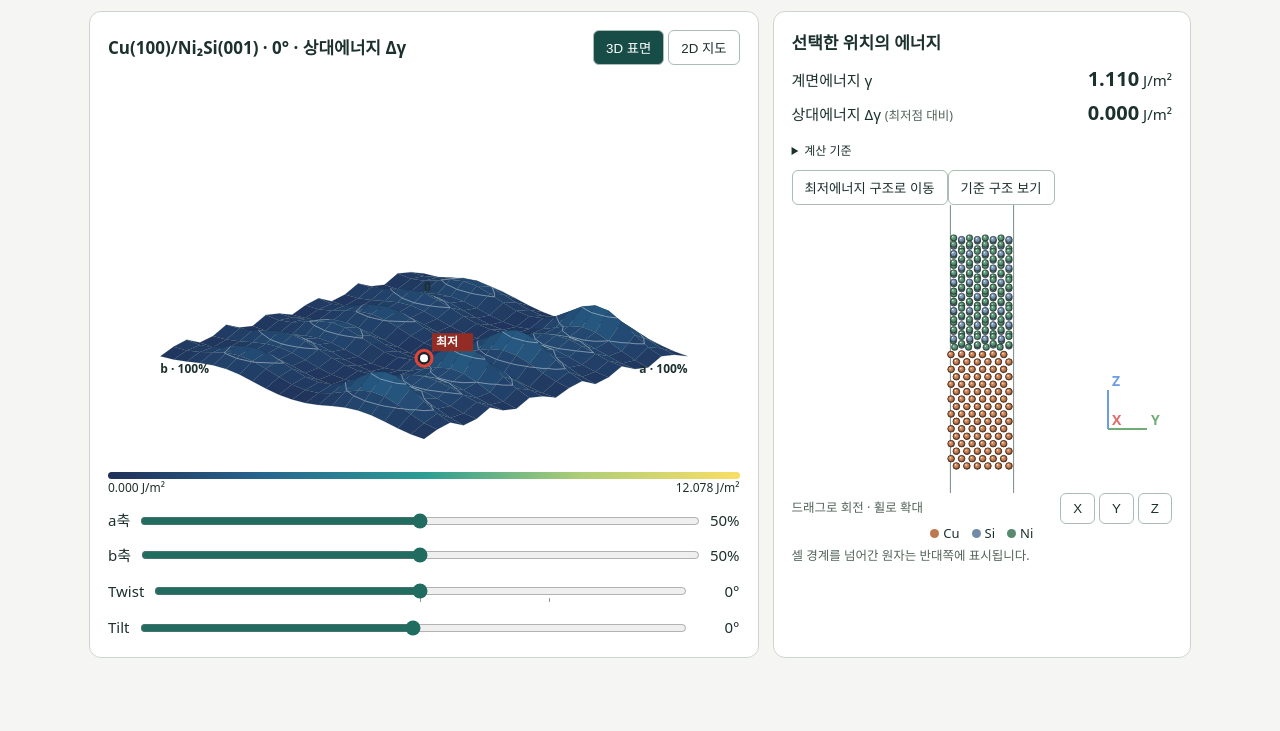
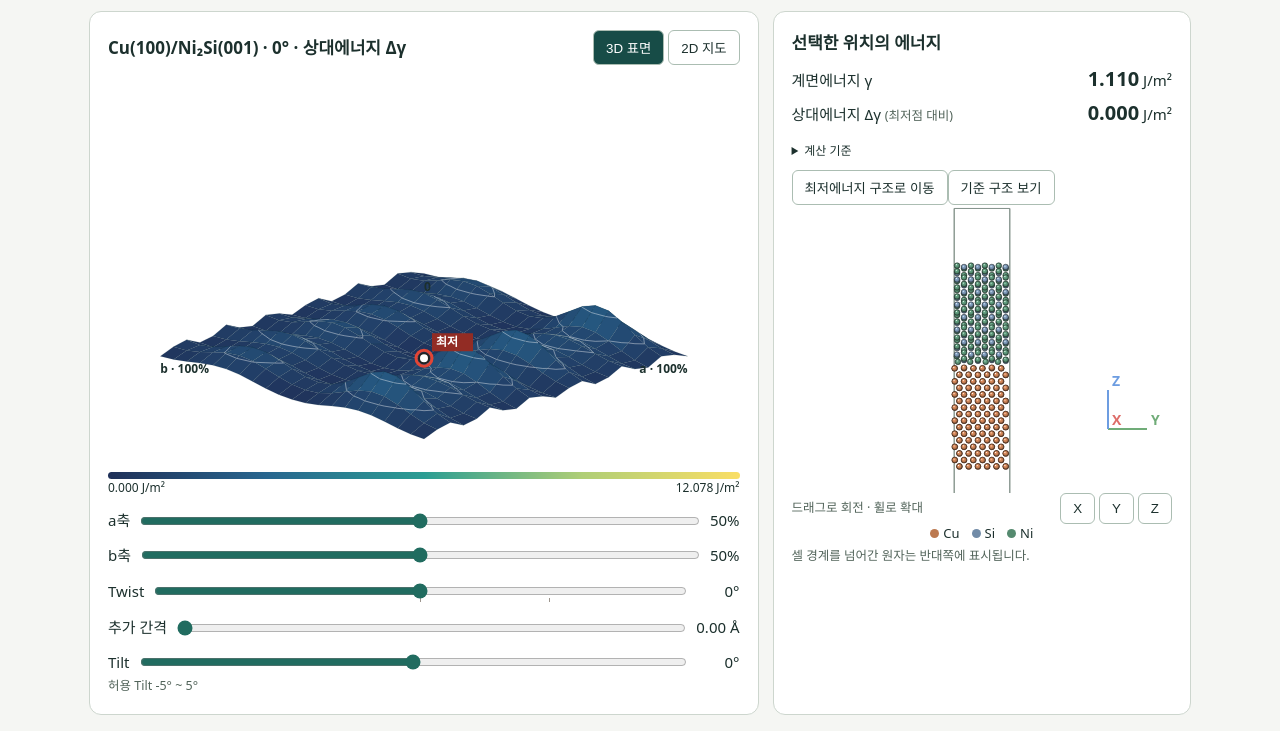
Before and after one commit to hexagonrose/interface-platform-db, a plain HTML site: page twist.html in a window 1280 px wide. Shown: the part 179-910 px from the top of the page. Before the commit the page ends 853 px from the top, so only its background shows below. Drawn offline with Linux system fonts and the light colour scheme.

Commit message:
Limit Cu/Ni2Si tilt by registry and interfacial clearance

```diff
--- a/twist.html
+++ b/twist.html
@@ -21,7 +21,7 @@ main>p{display:grid}main>p span{grid-area:1/1}.candidate-size{visibility:hidden}
  }catch{}
 }
 </script><header><a href="./index.html">← Interface DB</a></header><main><h1>Cu/G-phase 계면 미끄럼</h1><p>3D 표면은 드래그로 회전하고, 점을 누르면 해당 위치의 원자 배열을 볼 수 있습니다.</p>
-<div class="grid"><section><div class="bar"><h2>강체 이동 에너지 표면</h2><div><button id="relief" aria-pressed="true">3D 표면</button> <button id="map" aria-pressed="false">2D 지도</button></div></div><div class="twist-map"><canvas id="pes" aria-label="두 면내 방향의 계면에너지 표면"></canvas><span>이 각도의 PES 미계산</span></div><div class="scale" id="scale"></div><div class="legend"><span id="low"></span><span id="high"></span></div><label>a축 <input id="u" type="range" min="0" max="20" value="10"><output id="ua"></output></label><label>b축 <input id="v" type="range" min="0" max="20" value="10"><output id="vb"></output></label><label>Twist <input id="twist-angle" type="range" min="-90" max="90" step="5" list="calculated-angles" aria-label="Twist 각도"><output id="twist-value"></output></label><datalist id="calculated-angles"><option value="0"></option><option value="45"></option></datalist><label>Tilt <input id="tilt-angle" type="range" min="-90" max="90" step="5" value="0" aria-label="Cu a축 Tilt 각도"><output id="tilt-value">0°</output></label></section>
+<div class="grid"><section><div class="bar"><h2>강체 이동 에너지 표면</h2><div><button id="relief" aria-pressed="true">3D 표면</button> <button id="map" aria-pressed="false">2D 지도</button></div></div><div class="twist-map"><canvas id="pes" aria-label="두 면내 방향의 계면에너지 표면"></canvas><span>이 조건의 PES 미계산</span></div><div class="scale" id="scale"></div><div class="legend"><span id="low"></span><span id="high"></span></div><label>a축 <input id="u" type="range" min="0" max="20" value="10"><output id="ua"></output></label><label>b축 <input id="v" type="range" min="0" max="20" value="10"><output id="vb"></output></label><label>Twist <input id="twist-angle" type="range" min="-90" max="90" step="5" list="calculated-angles" aria-label="Twist 각도"><output id="twist-value"></output></label><datalist id="calculated-angles"><option value="0"></option><option value="45"></option></datalist><label>추가 간격 <input id="extra-gap" type="range" min="0" max="8" step=".25" value="0"><output id="gap-value">0.00 Å</output></label><label>Tilt <input id="tilt-angle" type="range" min="-90" max="90" step="5" value="0" aria-label="Cu a축 Tilt 각도"><output id="tilt-value">0°</output></label><small id="tilt-limit" title="5° 간격의 기하 판정 · Cu–Ni 1.9 Å, Cu–Si 1.8 Å 미만 제외 · Cu 면내 주기경계 적용"></small></section>
 <section><h2>선택한 위치의 에너지</h2><dl class="energy"><dt>계면에너지 γ</dt><dd><output id="value"></output><span id="gamma-unit"> J/m²</span></dd><dt>상대에너지 Δγ <small>(최저점 대비)</small></dt><dd><output id="delta"></output> J/m²</dd></dl><details class="meta"><summary>계산 기준</summary><p>SevenNet-Omni(MPA) · 112원자 · 21 × 21 단일점. Cu와 셀을 고정하고 G-phase를 두 면내 격자벡터 a, b 방향으로 강체 이동했습니다. 각 축은 한 주기이며 0%와 100%는 주기 경계입니다. 표식과 수치는 계산점에 대응하고 면의 색과 높이는 그 사이를 연결합니다.</p><p>γ = (E계면 − ECu,ref − EG-phase,ref) / (2A). 주기 셀의 두 계면에 대한 평균이며 가운데 (50%, 50%)가 최저에너지 구조이며 Δγ는 이 구조를 기준으로 표시합니다. 격자 최고점에서는 Cu와 G-phase 사이의 최근접 원자 거리가 약 0.87 Å까지 줄어듭니다. 이는 원자 완화를 허용하지 않은 고에너지 배치이며, 표시값은 DFT 검증 전의 모델 예측값입니다.</p></details><button type="button" id="minimum">최저에너지 구조로 이동</button><button id="reference" type="button">기준 구조 보기</button><canvas id="atoms" aria-label="주기 셀 안의 Cu와 이동된 G-phase 원자"></canvas><div class="bar"><small>드래그로 회전 · 휠로 확대</small><div aria-label="구조 시점"><button data-axis="x">X</button> <button data-axis="y">Y</button> <button data-axis="z">Z</button></div></div><div class="dots" id="elements"></div><button id="download-reference" type="button" hidden>기준 구조 다운로드</button><small>셀 경계를 넘어간 원자는 반대쪽에 표시됩니다.</small></section></div>
 </main>
 <script>
@@ -30,8 +30,8 @@ let id=new URLSearchParams(location.search).get('record')==='twist'?'twist':'ref
 let data=datasets[id];
 if(!data){document.querySelector('main').textContent='등록된 미끄럼 지도가 없습니다.';throw new Error('Unknown PES record')}
 let degrees=id==='twist'?45:0;
-let tilt=0;
-const hasMap=()=>tilt===0&&(degrees===0||degrees===45);
+let tilt=0,extraGap=0;
+const hasMap=()=>extraGap===0&&tilt===0&&(degrees===0||degrees===45);
 const layers=data.layers;
 if(layers){
  document.title='Cu(100)/Ni(100) · 계면 간격별 PES';
@@ -228,28 +228,13 @@ const framePoints=Object.values(datasets).flatMap(d=>{
  const base=filmBase(d),cz=base-d.cell[2][2]/2;
  const extent=Math.hypot(radius,Math.max(...d.fractional.map(f=>f[2]*d.cell[2][2]))-base);
  const bottom=Math.min(cz-extent,...d.fractional.map(f=>(f[2]-.5)*d.cell[2][2]));
- return [bottom,cz+extent].flatMap(z=>[-radius,radius].flatMap(x=>[-extent,extent].map(y=>[x,y,z])));
+ return [bottom,cz+extent+8].flatMap(z=>[-radius,radius].flatMap(x=>[-extent,extent].map(y=>[x,y,z])));
 });
 function structure(i,j){
  const {w,h}=context('atoms'),cell=data.cell;
- const u=layers?i:data.minimum_registry[0]+i-minCol;
- const v=layers?j:data.minimum_registry[1]+j-minRow;
- const shift=data.vectors[0].map((value,d)=>(value*u+data.vectors[1][d]*v)/n+(d===2?(layer?.dz??0):0));
- const positions=data.fractional.map((f,k)=>cell[0].map((_,d)=>
-   cell.reduce((sum,vector,t)=>sum+vector[d]*f[t],0)+(data.symbols[k]===data.substrate?0:shift[d])));
- const g={cell,positions,symbols:data.symbols},coords=wrap(g,false);
- if(!hasMap()){
-  const radians=(id==='twist'?0:degrees)*Math.PI/180, co=Math.cos(radians), si=Math.sin(radians);
-  const cx=(cell[0][0]+cell[1][0])/2,cy=(cell[0][1]+cell[1][1])/2;
-  const roll=tilt*Math.PI/180, ct=Math.cos(roll), st=Math.sin(roll);
-  const cz=filmBase(data);
-  coords.forEach((p,k)=>{
-   if(data.symbols[k]===data.substrate)return;
-   const x=p[0]-cx,y=p[1]-cy;
-   const twistedY=si*x+co*y,z=p[2]-cz;
-   p[0]=cx+co*x-si*y;p[1]=cy+ct*twistedY-st*z;p[2]=cz+st*twistedY+ct*z;
-  });
- }
+ if(blockedOrigin && !hasMap())return;
+ const coords=tiltedPositions(flat,tilt);
+ const g={cell,symbols:data.symbols};
  // Register both supercells at their cell centres in a single camera frame.
  const origin=cell[0].map((_,k)=>cell.reduce((sum,v)=>sum+v[k]/2,0));
  const projectCentered=p=>rotatePoint(p.map((v,k)=>v-origin[k]));
@@ -260,7 +245,63 @@ function structure(i,j){
  function project(p){const [x,y,d]=projectCentered(p);return [w/2+(x-(lo[0]+hi[0])/2)*scale,h/2-(y-(lo[1]+hi[1])/2)*scale,d]}
  paintAtoms(corners,coords,g,project,scale);drawAxes(rotatePoint,w,h);
 }
-function draw(){const i=+el('u').value,j=+el('v').value;el('ua').textContent=(100*i/n)+'%';el('vb').textContent=(100*j/n)+'%';el('value').textContent=((data.gamma_min??0)+grid[j][i]).toFixed(energyDigits);el('delta').textContent=(grid[j][i]-(layer?grid[minRow][minCol]:min)).toFixed(energyDigits);if(!hasMap()){el('value').textContent='—';el('delta').textContent='—'}surface(i,j);structure(i,j)}
+// Both stored Cu cells have orthogonal a and b vectors aligned with x and y.
+function flatRegistry(i,j){
+ const cell=data.cell;
+ const u=(data.minimum_registry[0]+i-minCol)/n;
+ const v=(data.minimum_registry[1]+j-minRow)/n;
+ const shift=cell[0].map((a,k)=>a*u+cell[1][k]*v);
+ const positions=data.fractional.map((f,index)=>cell[0].map((_,k)=>
+  cell.reduce((sum,vector,t)=>sum+vector[k]*f[t],0)+(data.symbols[index]===data.substrate?0:shift[k])));
+ return wrap({cell,positions},false);
+}
+
+function tiltedPositions(flat,angle){
+ const cell=data.cell,cx=cell[0][0]/2,cy=cell[1][1]/2,cz=filmBase(data);
+ const twist=(id==='twist'?0:degrees)*Math.PI/180,roll=angle*Math.PI/180;
+ const co=Math.cos(twist),si=Math.sin(twist),ct=Math.cos(roll),st=Math.sin(roll);
+ return flat.map((p,k)=>{
+  if(data.symbols[k]===data.substrate)return p;
+  const x=p[0]-cx,y=p[1]-cy,z=p[2]-cz,twistedY=si*x+co*y;
+  return [cx+co*x-si*y,cy+ct*twistedY-st*z,cz+st*twistedY+ct*z+extraGap];
+ });
+}
+
+let limitKey='',flat=[],blockedOrigin=false;
+function updateTiltLimits(i,j){
+ const key=[degrees,extraGap,i,j].join('/');
+ if(key===limitKey)return;
+ limitKey=key;
+ flat=flatRegistry(i,j);
+ const copper=flat.filter((_,k)=>data.symbols[k]===data.substrate);
+ const top=Math.max(...copper.map(p=>p[2])),lx=data.cell[0][0],ly=data.cell[1][1];
+ function clashes(angle){
+  return tiltedPositions(flat,angle).some(([x,y,z],k)=>{
+   if(data.symbols[k]===data.substrate)return false;
+   const cutoff=data.symbols[k]==='Ni'?1.9:1.8;
+   if(z>=top+cutoff)return false;
+   return copper.some(([sx,sy,sz])=>{
+    const dz=z-sz;
+    if(Math.abs(dz)>=cutoff)return false;
+    const dx=x-sx-lx*Math.round((x-sx)/lx),dy=y-sy-ly*Math.round((y-sy)/ly);
+    return dx*dx+dy*dy+dz*dz<cutoff*cutoff;
+   });
+  });
+ }
+ blockedOrigin=clashes(0);
+ function bound(step){
+  let a=0;
+  while(!blockedOrigin && Math.abs(a+step)<=90 && !clashes(a+step))a+=step;
+  return a;
+ }
+ const low=bound(-5),high=bound(5),slider=el('tilt-angle');
+ tilt=Math.max(low,Math.min(high,tilt));
+ slider.min=low;slider.max=high;slider.value=tilt;slider.disabled=low===high;
+ el('tilt-limit').textContent=blockedOrigin?'0°에서 원자 근접 · 추가 간격을 늘리세요':'허용 Tilt '+low+'° ~ '+high+'°';
+ updateCandidate();
+}
+
+function draw(){const i=+el('u').value,j=+el('v').value;updateTiltLimits(i,j);el('ua').textContent=(100*i/n)+'%';el('vb').textContent=(100*j/n)+'%';el('value').textContent=((data.gamma_min??0)+grid[j][i]).toFixed(energyDigits);el('delta').textContent=(grid[j][i]-(layer?grid[minRow][minCol]:min)).toFixed(energyDigits);if(!hasMap()){el('value').textContent='—';el('delta').textContent='—'}surface(i,j);structure(i,j)}
 el('reference').onclick=()=>{
  el('u').value=layers?0:(minCol-data.minimum_registry[0]+n)%n;
  el('v').value=layers?0:(minRow-data.minimum_registry[1]+n)%n;
@@ -322,7 +363,9 @@ if(document.documentElement.classList.contains('embedded')){
  new ResizeObserver(()=>parent.postMessage({type:'pes-height',height:Math.ceil(main.getBoundingClientRect().height)},'*')).observe(main);
 }
 if(layers){el('gap').oninput=selectGap;selectGap()}
-el('twist-angle').oninput=el('tilt-angle').oninput=()=>{
+el('twist-angle').oninput=el('tilt-angle').oninput=el('extra-gap').oninput=()=>{
+ extraGap=Number(el('extra-gap').value);
+ el('gap-value').textContent=extraGap.toFixed(2)+' Å';
  tilt=Number(el('tilt-angle').value);
  degrees=Number(el('twist-angle').value);
  id=degrees===45?'twist':'reference';
```
